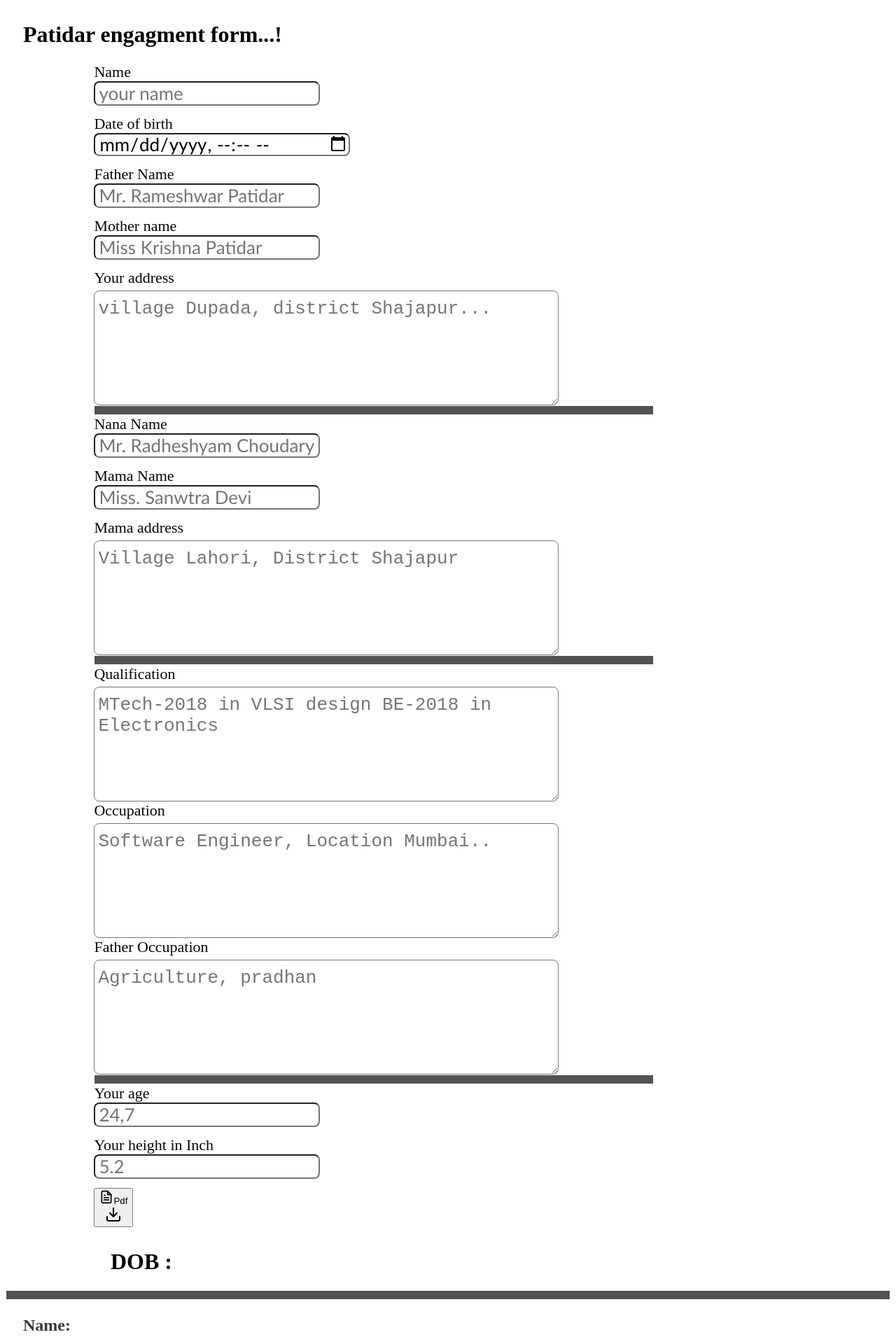
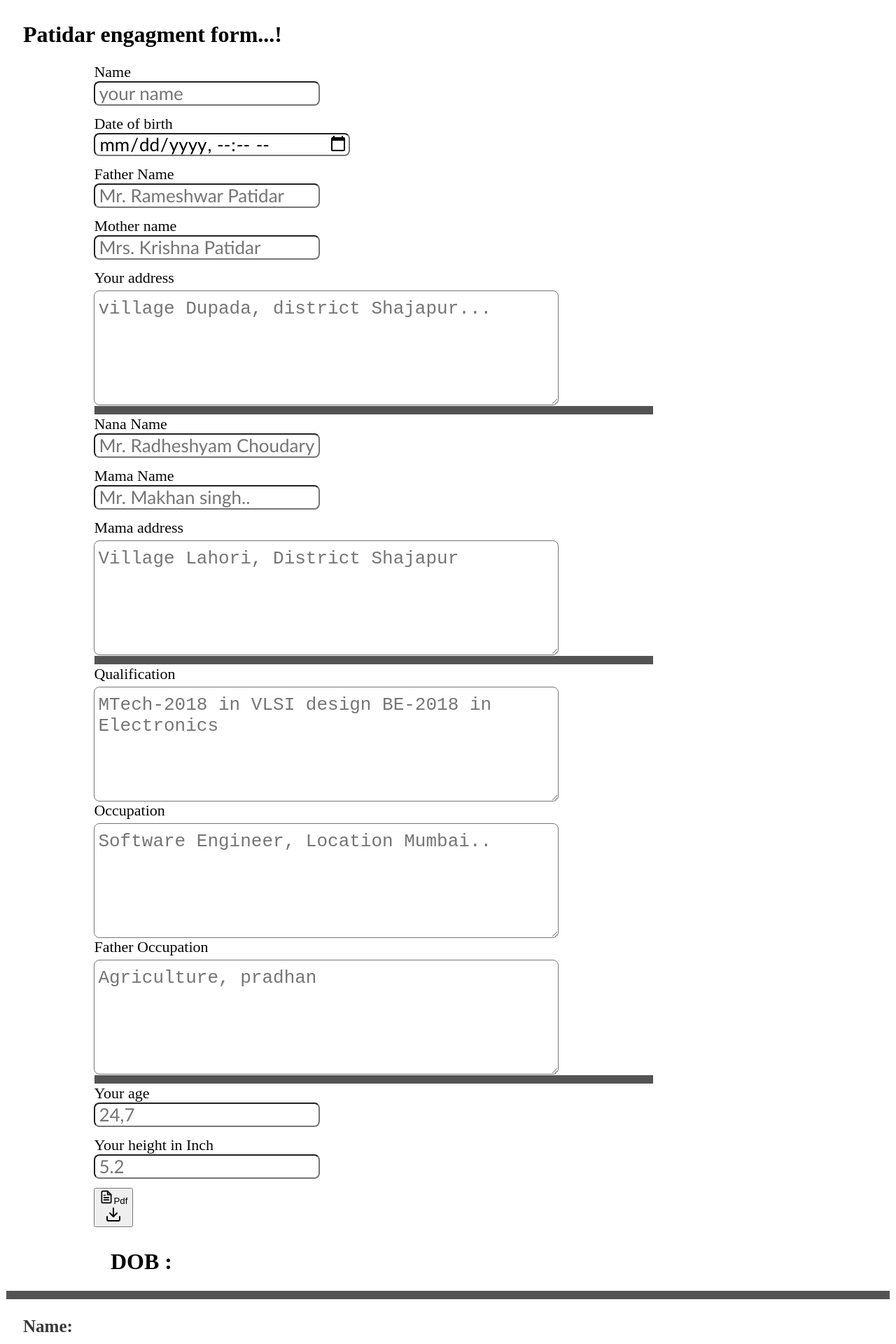
Before and after one commit to ramswarooppatidar/generate_pdf, a React (Create React App) app: page /#/ in a window 1280 px wide. Shown: the top 1920 px of the page at 70% size. Built offline with nearby package versions, Linux system fonts and the light colour scheme.

Commit message:
pdf form

```diff
--- a/src/component/form.js
+++ b/src/component/form.js
@@ -79,7 +79,7 @@ export function Form(){
                 <input id="fatherName" name="fatherName" type="text" placeholder="Mr. Rameshwar Patidar" onChange={handleChange} value={formData.fatherName} />
 
                 <label htmlFor="motherName" className="form-label">Mother name</label>
-                <input id="motherName" name="motherName" type="text" placeholder="Miss Krishna Patidar" onChange={handleChange} value={formData.motherName} />
+                <input id="motherName" name="motherName" type="text" placeholder="Mrs. Krishna Patidar" onChange={handleChange} value={formData.motherName} />
 
                 <label htmlFor="address" className="form-label">Your address</label>
                 <textarea id="address" name="address" rows="5" cols="40" placeholder="village Dupada, district Shajapur..." onChange={handleChange} value={formData.address} />
@@ -90,7 +90,7 @@ export function Form(){
                 <input id="nanaName" name="nanaName" type="text" placeholder="Mr. Radheshyam Choudary" onChange={handleChange} value={formData.nanaName} />
 
                 <label htmlFor="mamaName" className="form-label">Mama Name</label>
-                <input id="mamaName" name="mamaName" type="text" placeholder="Miss. Sanwtra Devi" onChange={handleChange} value={formData.mamaName} />
+                <input id="mamaName" name="mamaName" type="text" placeholder="Mr. Makhan singh.." onChange={handleChange} value={formData.mamaName} />
 
                 <label htmlFor="mamaAddress" className="form-label">Mama address</label>
                 <textarea id="mamaAddress" name="mamaAddress" rows="5" cols="40" placeholder="Village Lahori, District Shajapur" onChange={handleChange} value={formData.mamaAddress} />
--- a/src/component/pdf.module.css
+++ b/src/component/pdf.module.css
@@ -1,5 +1,5 @@
 p{
-   font-size: 24px;
+   font-size: 25px;
    color: rgb(58, 57, 57);
    margin-left: 25px;
 }
```
